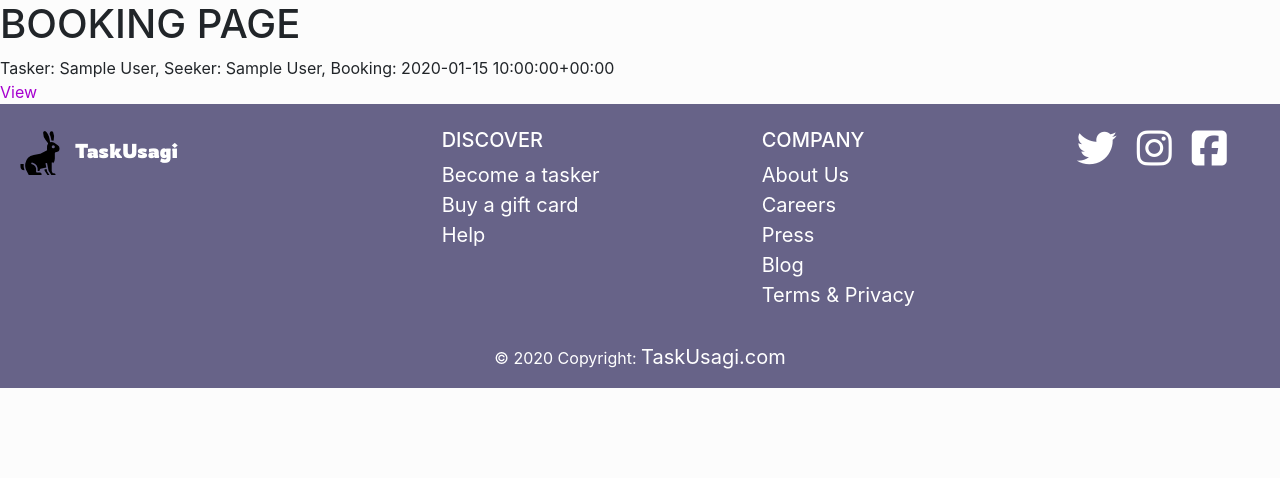
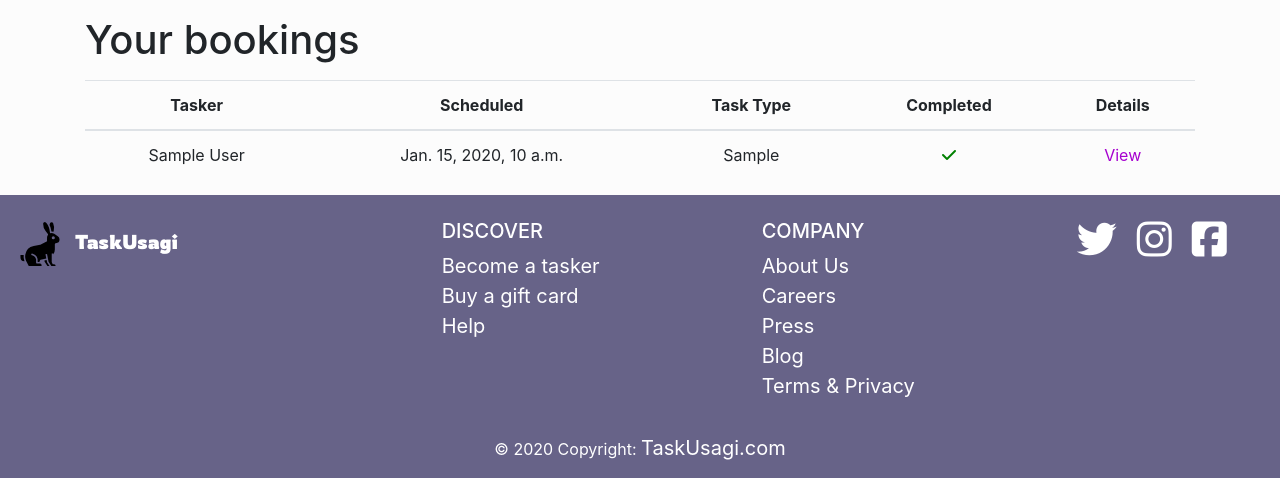
Before and after one commit to j-scu486/taskusagi, a Django app: page /bookings/booking_list/1 in a window 1280 px wide. Shown: the part 66-544 px from the top of the page. Run offline with Django 3.2, Linux system fonts and the light colour scheme; a user stored in the database is signed in; tables that the repository leaves empty hold one stand-in row (values such as "Sample post"); some libraries are stand-ins or nearby versions.

Commit message:
Booking listing table

```diff
--- a/static/taskusagi/style.css
+++ b/static/taskusagi/style.css
@@ -366,3 +366,11 @@ body {
 #booking-search .search-form-control {
     display: block;
 }
+
+/* BOOKING LISTING */
+
+#booking-list td,
+#booking-list th {
+    text-align: center;
+    vertical-align: middle;
+}
--- a/templates/booking/booking_list.html
+++ b/templates/booking/booking_list.html
@@ -1,7 +1,9 @@
 {% extends 'base.html' %}
 
 {% block content %}
-    <h1>BOOKING PAGE</h1>
+<section id="booking-list">
+<div class="container">
+    <h1 class="my-3">Your bookings</h1>
     {% if messages %}
         <ul class="messages">
             {% for message in messages %}
@@ -9,8 +11,34 @@
             {% endfor %}
         </ul>
     {% endif %}
-    {% for booking in bookings %}
-        <p>{{ booking }}</p>
-        <a href="{{ booking.get_absolute_url }}">View</a>
-    {% endfor %}
+    <table class="table">
+        <thead>
+            <tr>
+                <th scope="col">Tasker</th>
+                <th scope="col">Scheduled</th>
+                <th scope="col">Task Type</th>
+                <th scope="col">Completed</th>
+                <th scope="col">Details</th>
+            </tr>
+        </thead>
+        <tbody>
+            {% for booking in bookings %}
+            <tr>
+                <td>{{ booking.tasker }}</td>
+                <td>{{ booking.booking}}</td>
+                <td>{{ booking.category }}</td>
+                <td style="text-align: center; vertical-align: middle;">
+                    {% if booking.completed %}
+                    <i class="fas fa-check" style="color: green;"></i>
+                    {% endif %}
+                </td>
+                <td><a href="{{ booking.get_absolute_url }}">View</a></td>
+            </tr>
+            {% endfor %}
+
+        </tbody>
+    </table>
+</div>
+</section>
+
 {% endblock%}
--- a/templates/booking/booking_search.html
+++ b/templates/booking/booking_search.html
@@ -3,7 +3,7 @@
 {% block content %}
 <section id="booking-search">
 <div class="container">
-    <h2>Find {{ category_name|lower }} services in your area today!</h2>
+    <h2 class="text-center my-4">Find {{ category_name|lower }} services in your area today!</h2>
     <div class="row">
         <div class="search-form col-md-4">
             <form method="GET">
```
